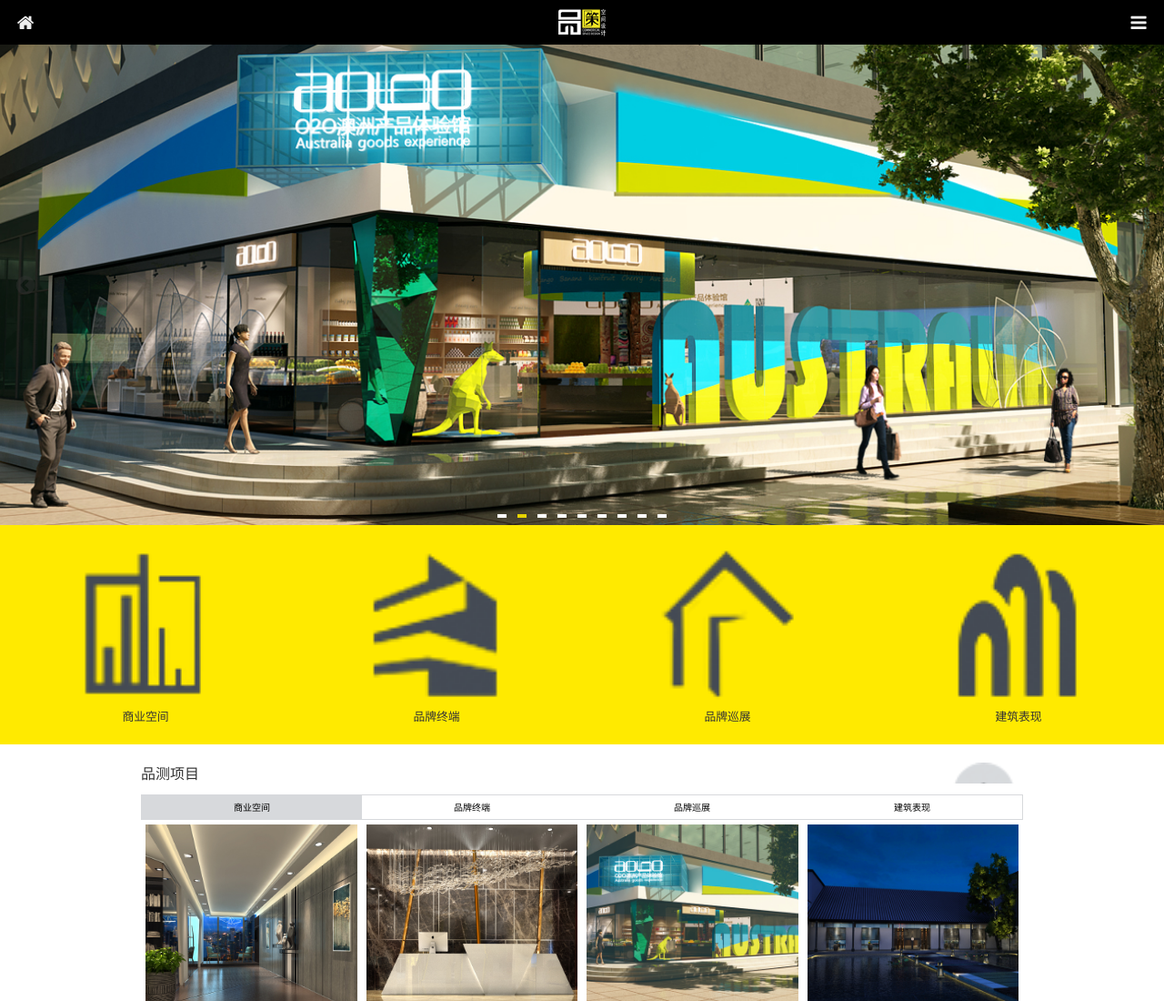
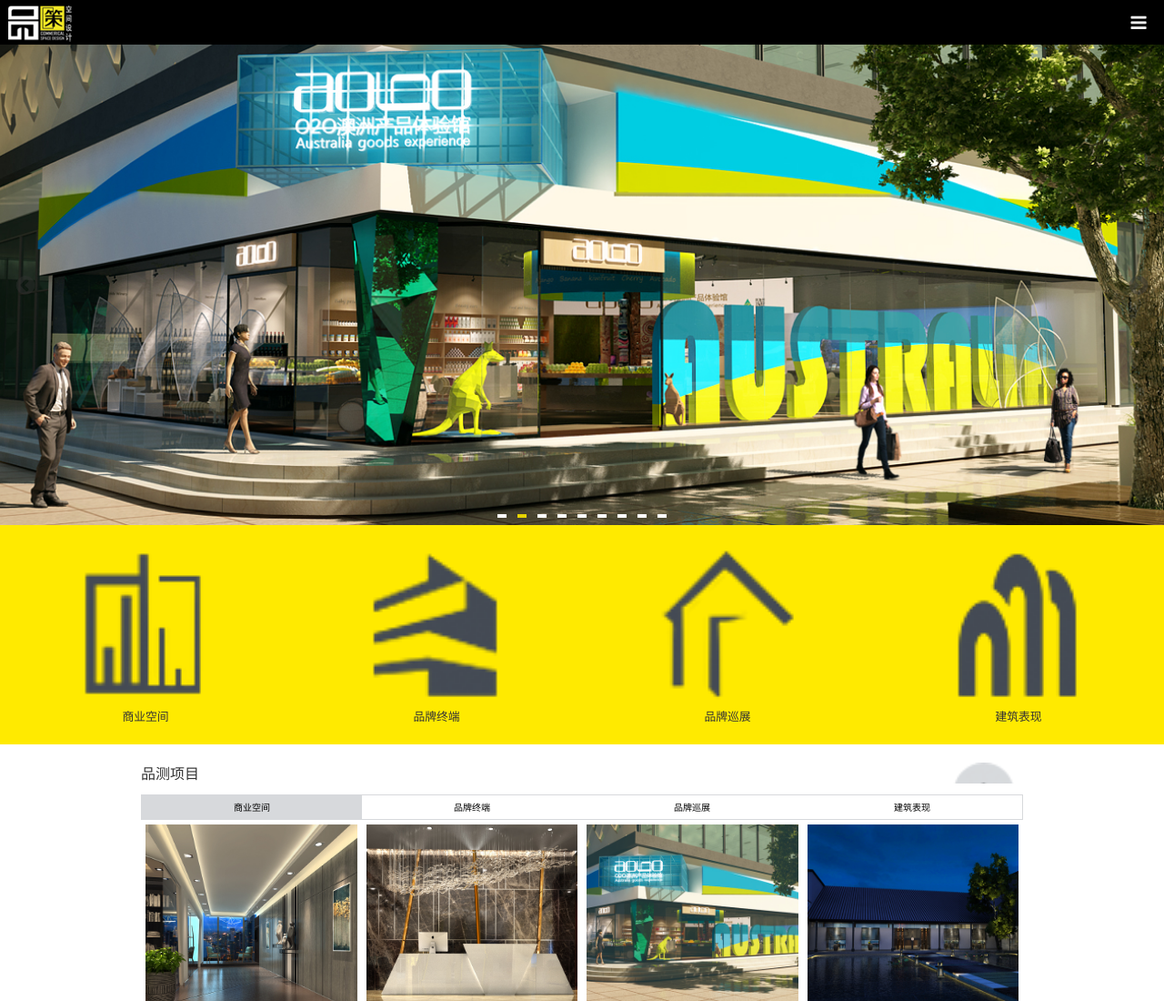
Before and after one commit to ChangPengqi/demo, a plain HTML site: page Pincekj/index.html in a window 1280 px wide. Shown: the top 1100 px of the page at 91% size. Drawn offline with Linux system fonts and the light colour scheme.

Commit message:
Update index.html

```diff
--- a/Pincekj/index.html
+++ b/Pincekj/index.html
@@ -50,18 +50,13 @@
 
   <header data-am-widget="header"
           class="am-header am-header-default bgcolor" data-am-sticky>
-      <div class="am-header-left am-header-nav">
-          <a href="#left-link" class="">
+      <div class="am-header-left am-header-nav" style="left:0">
+          <a href="" class="">
 
-                <i class="am-header-icon am-icon-home"></i>
+                <img src="img/logo.png" height="30px" style="width:80%; height:auto">
           </a>
       </div>
 
-      <h1 class="am-header-title ">
-          <a href="#title-link" class="">
-            <img src="img/logo.png" height="30px">
-          </a>
-      </h1>
 
       <div class="am-header-right am-header-nav">
 
```
